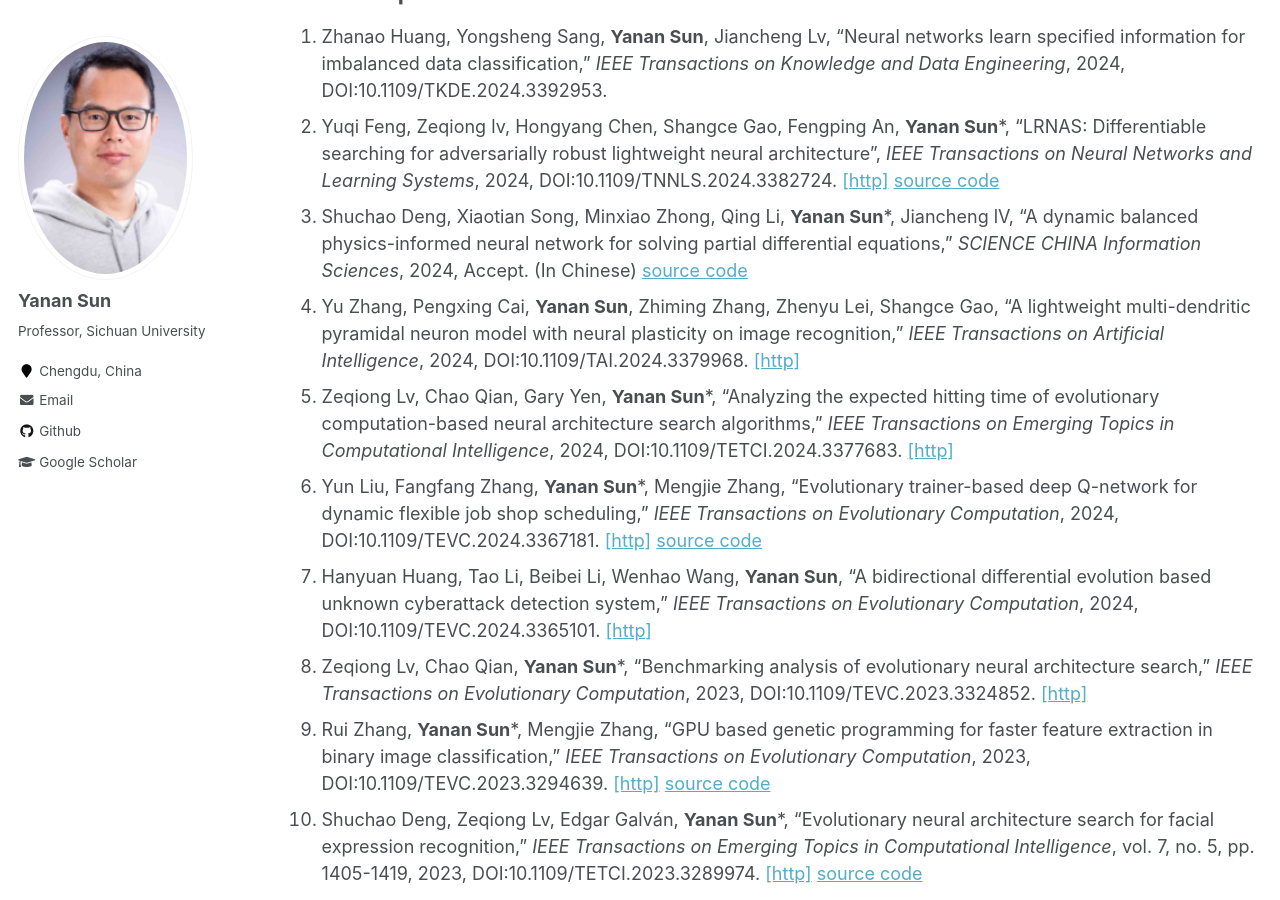
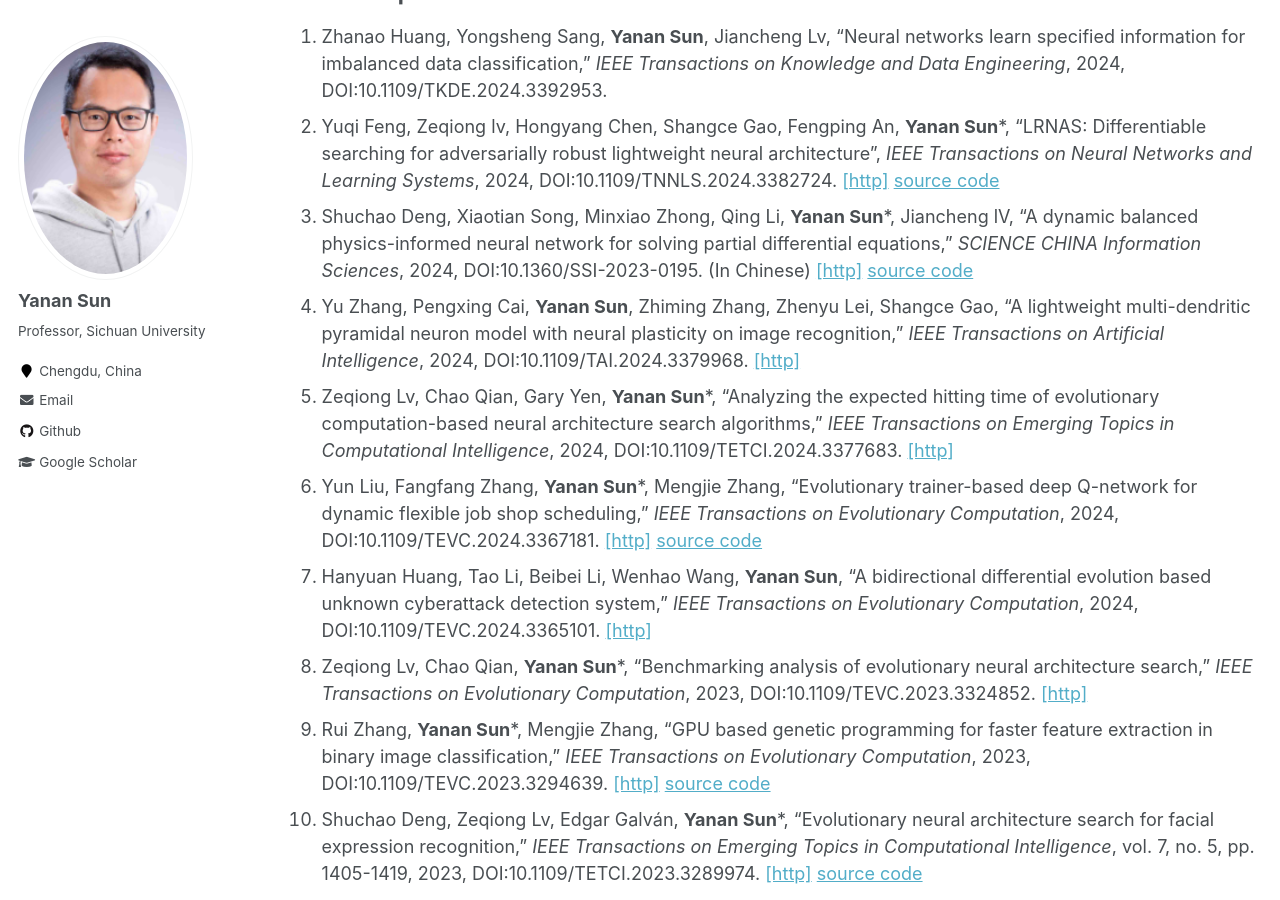
Before and after one commit to yn-sun/yn-sun.github.io, a Jekyll site: the page built from _pages/publications.md, in a window 1280 px wide and 900 px high, scrolled down 546 px. Built offline with Jekyll 4.4.1, drawn with Linux system fonts in a browser that asks for light colours; comment, search, counter and statistics services are not loaded.

Commit message:
Update publications.md

```diff
--- a/_pages/publications.md
+++ b/_pages/publications.md
@@ -13,7 +13,7 @@ author_profile: true
 ## Journal Papers
 1. Zhanao Huang, Yongsheng Sang, **Yanan Sun**, Jiancheng Lv, "Neural networks learn specified information for imbalanced data classification," <i>IEEE Transactions on Knowledge and Data Engineering</i>, 2024, DOI:10.1109/TKDE.2024.3392953.
 2. Yuqi Feng, Zeqiong lv, Hongyang Chen, Shangce Gao, Fengping An, **Yanan Sun***, "LRNAS: Differentiable searching for adversarially robust lightweight neural architecture", <i>IEEE Transactions on Neural Networks and Learning Systems</i>, 2024, DOI:10.1109/TNNLS.2024.3382724. [[http]](https://ieeexplore.ieee.org/document/10490151)  [source code](https://github.com/fyqsama/LRNAS)
-3. Shuchao Deng, Xiaotian Song, Minxiao Zhong, Qing Li, **Yanan Sun***, Jiancheng lV, "A dynamic balanced physics-informed neural network for solving partial differential equations," <i>SCIENCE CHINA Information Sciences</i>, 2024, Accept. (In Chinese) [source code](https://github.com/Xiaojiuwo168/DBPINN/)
+3. Shuchao Deng, Xiaotian Song, Minxiao Zhong, Qing Li, **Yanan Sun***, Jiancheng lV, "A dynamic balanced physics-informed neural network for solving partial differential equations," <i>SCIENCE CHINA Information Sciences</i>, 2024, DOI:10.1360/SSI-2023-0195. (In Chinese) [[http]](https://www.sciengine.com/SSI/doi/10.1360/SSI-2023-0195;JSESSIONID=7f53e9ca-65ce-4d3f-b890-a767334dd7c2)   [source code](https://github.com/Xiaojiuwo168/DBPINN/)
 4. Yu Zhang, Pengxing Cai, **Yanan Sun**, Zhiming Zhang, Zhenyu Lei, Shangce Gao, "A lightweight multi-dendritic pyramidal neuron model with neural plasticity on image recognition," <i>IEEE Transactions on Artificial Intelligence</i>, 2024, DOI:10.1109/TAI.2024.3379968. [[http]](https://ieeexplore.ieee.org/document/10477771)
 5. Zeqiong Lv, Chao Qian, Gary Yen, **Yanan Sun***, "Analyzing the expected hitting time of evolutionary computation-based neural architecture search algorithms," <i>IEEE Transactions on Emerging Topics in Computational Intelligence</i>, 2024, DOI:10.1109/TETCI.2024.3377683. [[http]](https://ieeexplore.ieee.org/document/10485448)
 6. Yun Liu, Fangfang Zhang, **Yanan Sun***, Mengjie Zhang, "Evolutionary trainer-based deep Q-network for dynamic flexible job shop scheduling," <i>IEEE Transactions on Evolutionary Computation</i>, 2024, DOI:10.1109/TEVC.2024.3367181. [[http]](https://ieeexplore.ieee.org/document/10439992)  [source code](https://github.com/liuyun0314/ETDQN)
```
